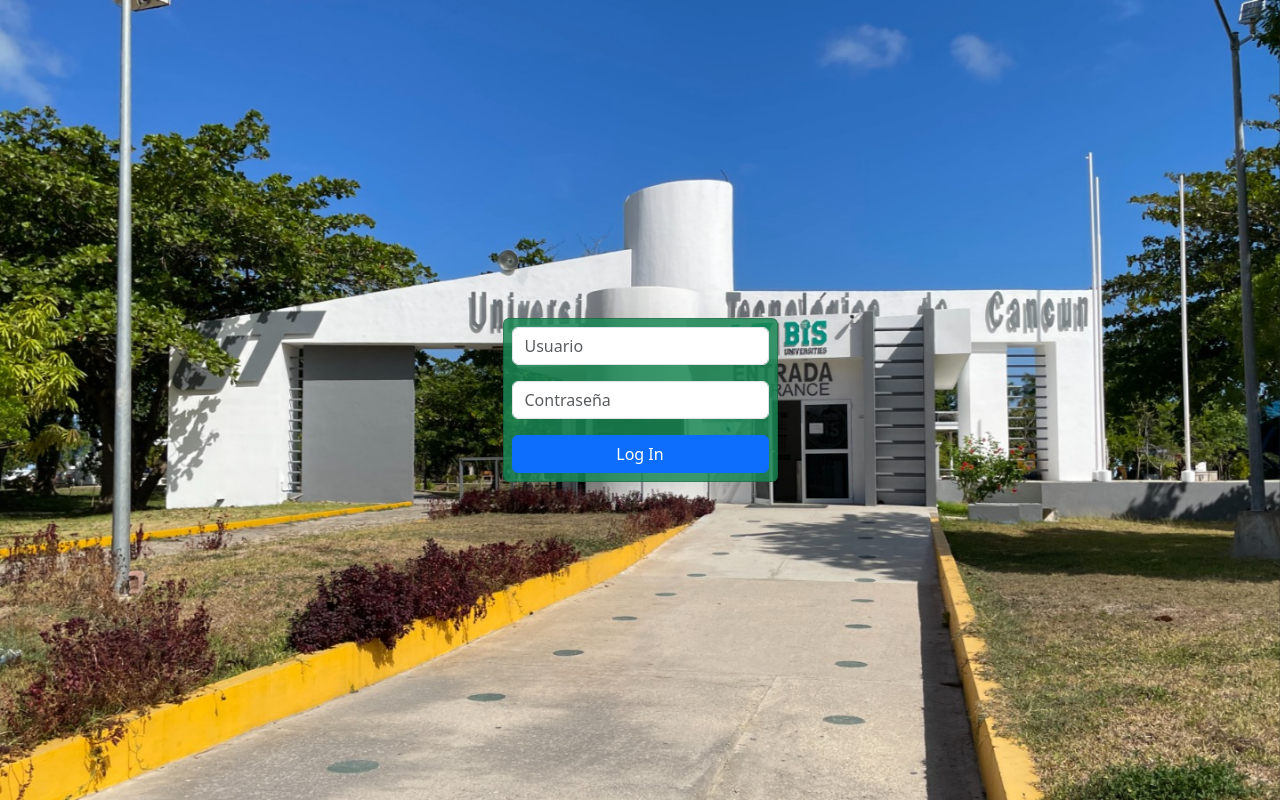
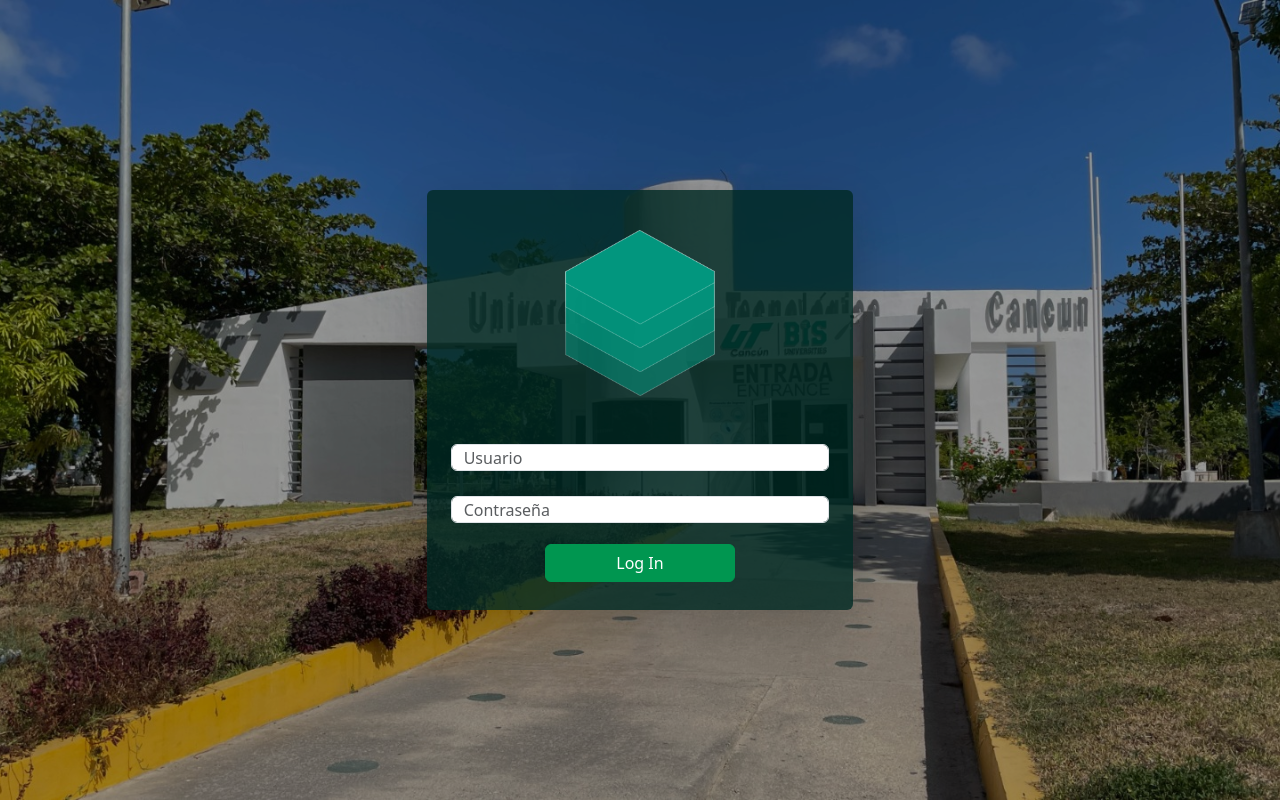
Before and after one commit to BlameAlex/sic, a website: page frontend/views/log_in.html in a window 1280 px wide. Drawn offline with Linux system fonts and the light colour scheme.

Commit message:
Log In updt. Bootstrap up. Minor changes to bootstrap.mi.css

```diff
--- a/frontend/views/log_in.html
+++ b/frontend/views/log_in.html
@@ -3,24 +3,30 @@
 <head>
   <meta charset="UTF-8" />
   <meta name="viewport" content="width=device-width, initial-scale=1.0" />
-  <title>Log In</title>
+  <title>Sistema Integral de Colaboradores | Log In</title>
   <link href="../public/css/bootstrap.min.css" rel="stylesheet" />
 </head>
 <body class="bg-dark text-white">
 <div
   class="min-vh-100 d-flex align-items-center justify-content-center"
-  style="background: url('../assets/bg-login.jpeg') no-repeat center center fixed; background-size: cover;"
+  style="background: url('../assets/bg-login.jpeg')
+         no-repeat center center fixed; background-size: cover;
+         background-color: rgba(0, 0, 0, 0.4);
+         background-blend-mode: overlay;"
 >
-  <div class="d-flex justify-content-center align-items-center">
-    <div class="card shadow-lg p-2 bg- rounded" style="width: 100%; background-color: rgba(25, 135, 84, 0.85);">
-      <form class="d-grid gap-3">
+  <div class="col-lg-4 justify-content-center align-items-center">
+    <div class="shadow-lg p-4 rounded" style="width: 100%; background-color: rgba(0, 42, 35, 0.80);">
+      <img src="../assets/SIC_cube.png" alt="Logo" class="mb-5 mt-3" style="max-width: 150px; display: block; margin: auto;">
+      <form class="d-grid gap-3 align-items-middle">
         <div class="form-group">
-          <input type="text" id="username" name="username" class="form-control" placeholder="Usuario" required>
+          <input type="text" id="username" name="username" class="form-control h-75" placeholder="Usuario" required>
         </div>
         <div class="form-group">
-          <input type="password" id="password" name="password" class="form-control" placeholder="Contraseña" required>
+          <input type="password" id="password" name="password" class="form-control h-75" placeholder="Contraseña" required>
         </div>
-        <button type="submit" class="btn btn-primary w-100">Log In</button>
+        <div class="d-flex justify-content-center align-items-center h-75">
+          <button type="submit" class="btn btn-primary w-50">Log In</button>
+        </div>
       </form>
     </div>
   </div>
```
Also changed, not shown: frontend/public/css/bootstrap.min.css.
